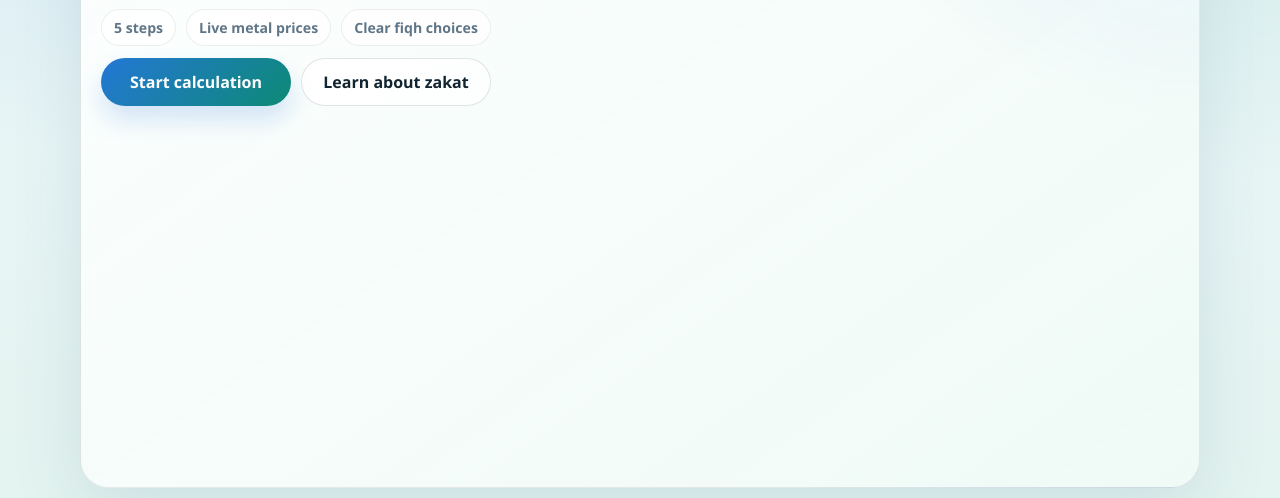
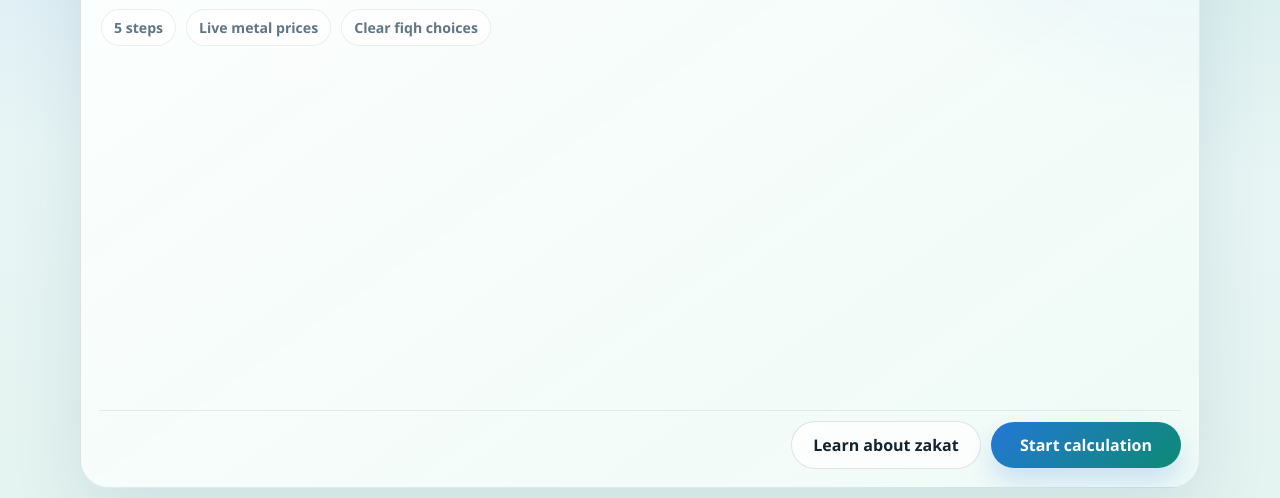
Before and after one commit to AMHZR/zakat-calculator, a website: page index.html in a window 1280 px wide. Shown: the part 302-800 px from the top of the page. Drawn offline with Linux system fonts and the light colour scheme; no server answers.

Commit message:
Move landing actions to footer

```diff
--- a/index.html
+++ b/index.html
@@ -89,12 +89,6 @@
             <span class="landing-pill">Clear fiqh choices</span>
           </div>
 
-          <div class="landing-actions">
-            <button class="primary-button landing-button" type="button" data-enter-journey>Start calculation</button>
-            <button class="ghost-button landing-button secondary-landing-button" type="button" data-open-learn>
-              Learn about zakat
-            </button>
-          </div>
         </div>
 
         <aside class="landing-side">
@@ -124,6 +118,13 @@
             </ul>
           </details>
         </aside>
+
+        <div class="landing-actions landing-footer-actions">
+          <button class="ghost-button landing-button secondary-landing-button" type="button" data-open-learn>
+            Learn about zakat
+          </button>
+          <button class="primary-button landing-button" type="button" data-enter-journey>Start calculation</button>
+        </div>
       </section>
     </div>
 
```
